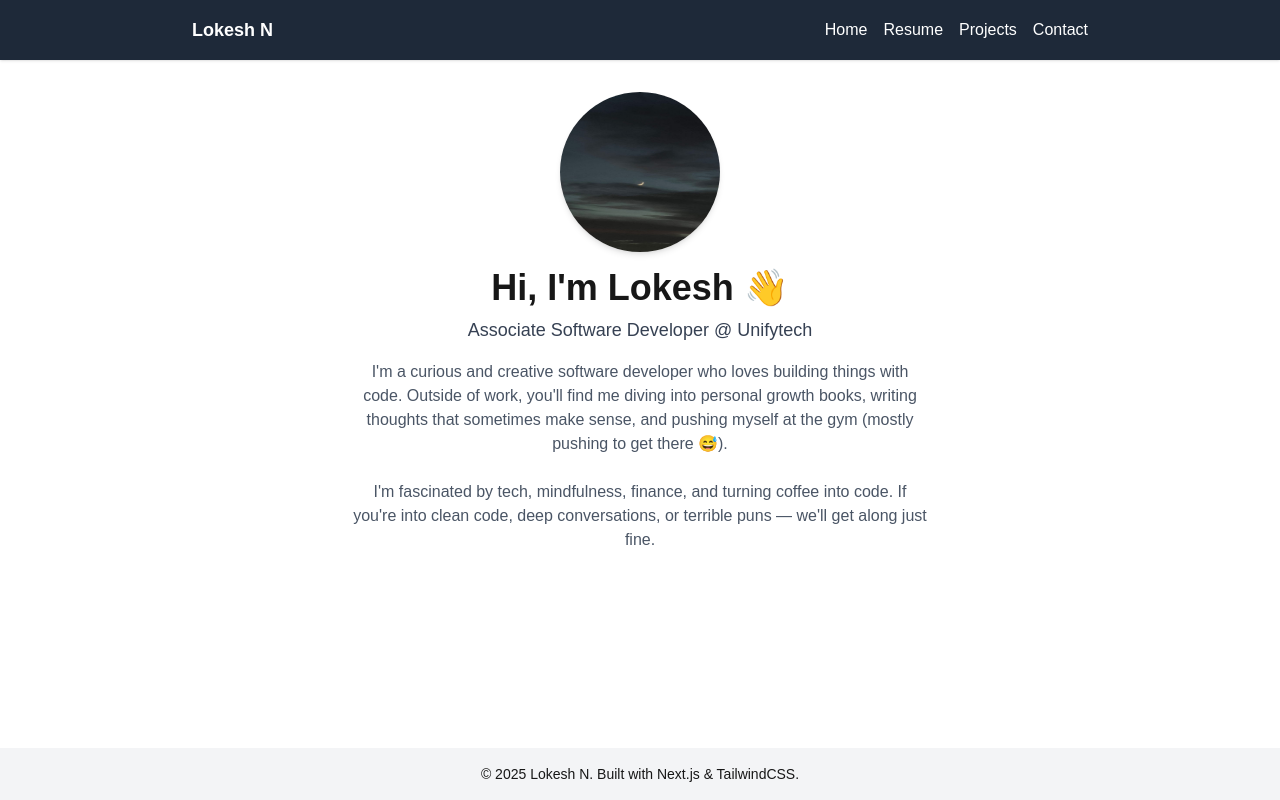
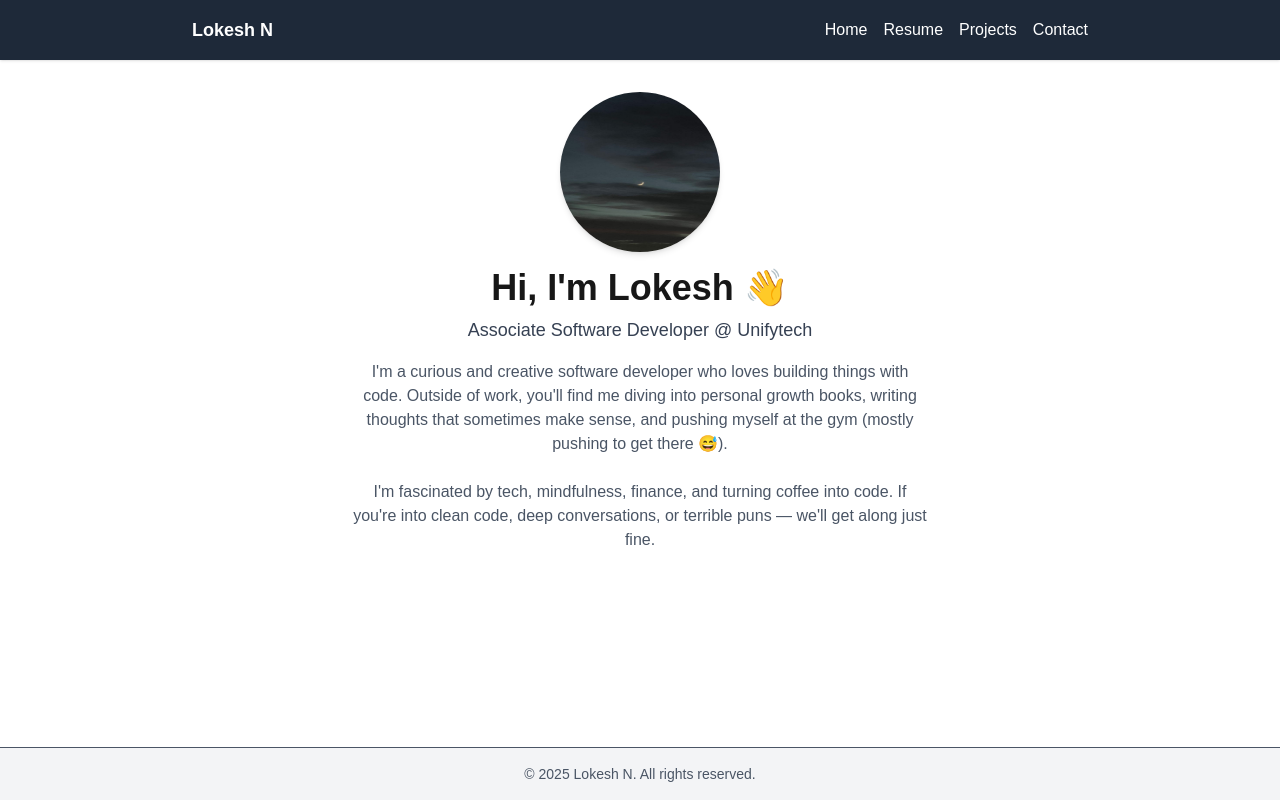
Before and after one commit to Lokesh3294/my-portfolio, a Next.js app: page / in a window 1280 px wide. Built offline with nearby package versions, Linux system fonts and the light colour scheme.

Commit message:
Footer section updated

```diff
--- a/components/Footer.tsx
+++ b/components/Footer.tsx
@@ -1,7 +1,7 @@
 export default function Footer() {
   return (
-    <footer className="bg-gray-100 text-center p-4 mt-12 text-sm">
-      <p>© {new Date().getFullYear()} Lokesh N. Built with Next.js & TailwindCSS.</p>
+    <footer className="bg-gray-100 dark:bg-gray-900 text-gray-600 dark:text-gray-300 text-center py-4 mt-auto border-t dark:border-gray-700">
+      <p className="text-sm">&copy; {new Date().getFullYear()} Lokesh N. All rights reserved.</p>
     </footer>
   );
 }
```
